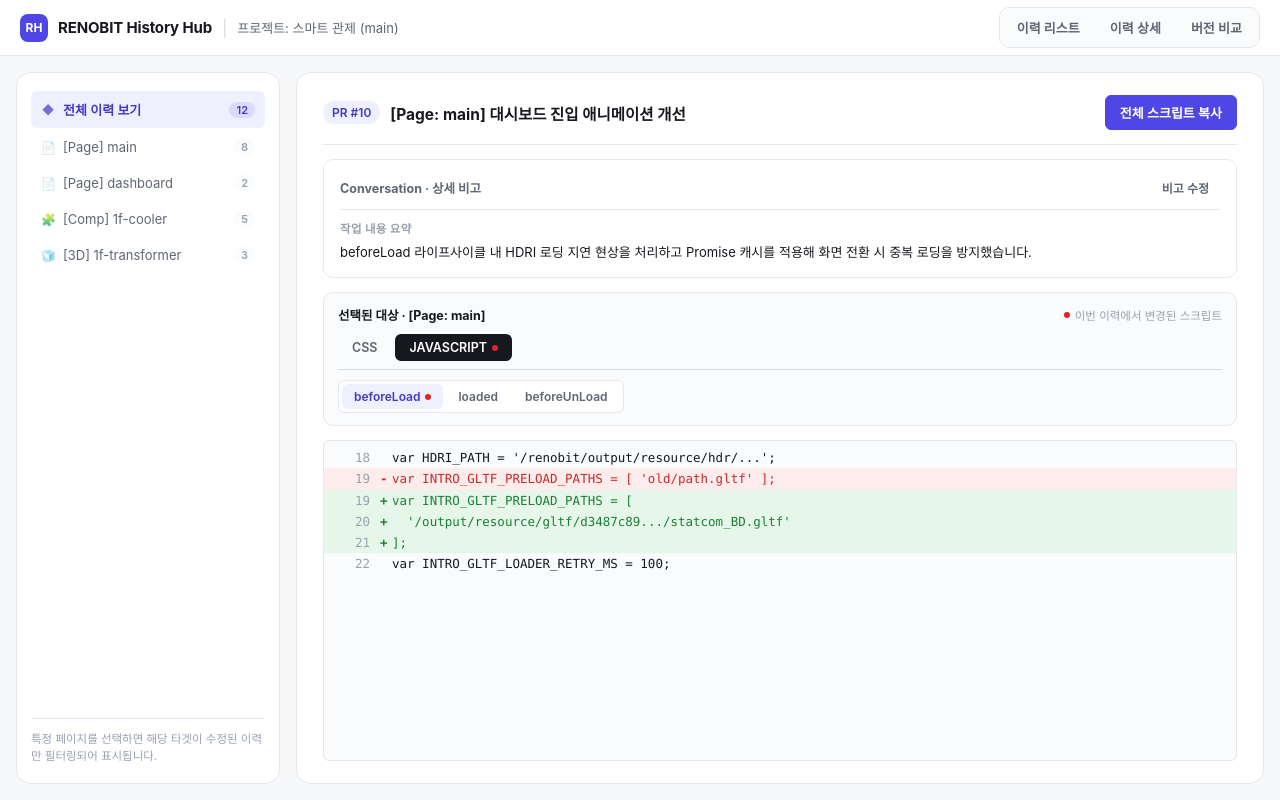
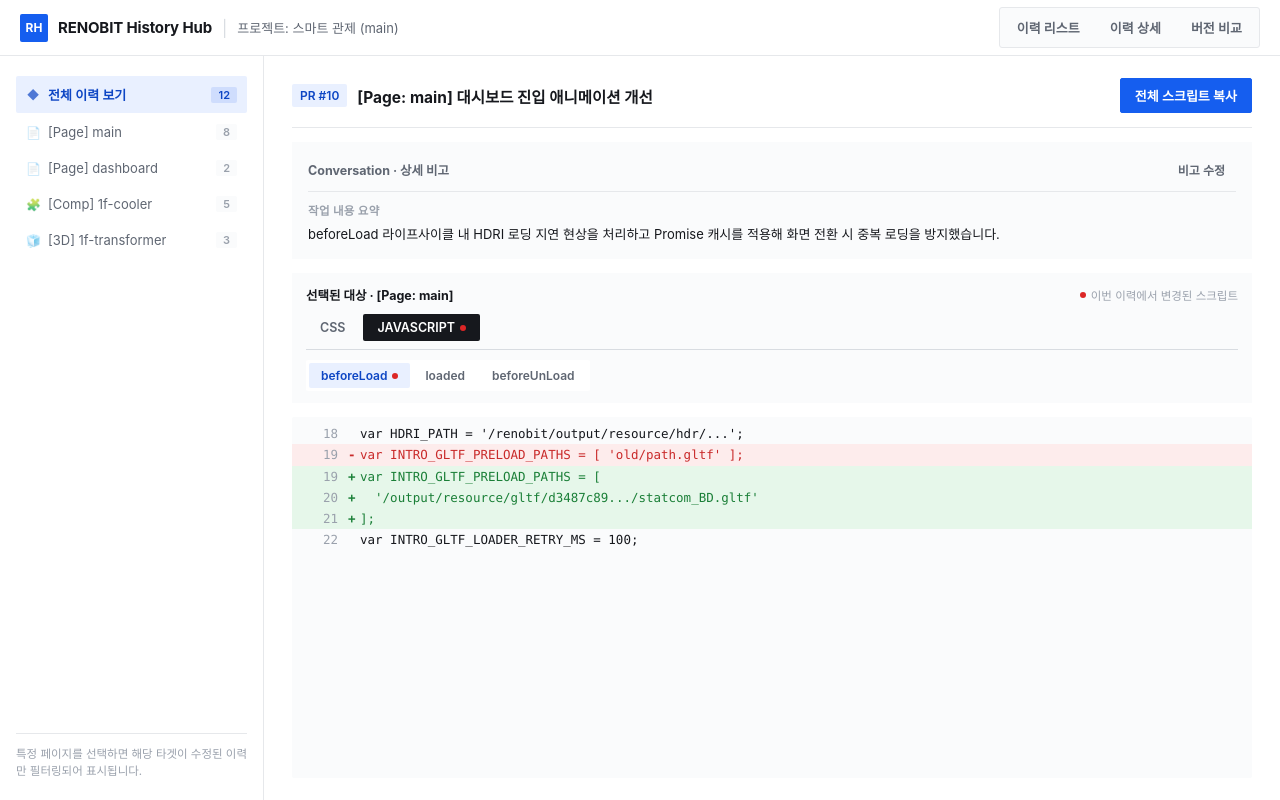
Before and after one commit to wemb-toyproject-rhh/2026_toy_project_h, a React (Vite) app: page /history/10 in a window 1280 px wide. Built offline with nearby package versions, Linux system fonts and the light colour scheme; a web font is replaced by a local one.

Commit message:
style: border 수정

```diff
--- a/src/components/common/AppLayout.module.css
+++ b/src/components/common/AppLayout.module.css
@@ -2,15 +2,13 @@
   height: 100vh;
   display: flex;
   flex-direction: column;
-  background: var(--color-bg);
+  background: var(--color-surface);
 }
 
 .body {
   flex: 1;
   min-height: 0;
   display: flex;
-  gap: 16px;
-  padding: 16px;
 }
 
 .content {
@@ -18,9 +16,7 @@
   min-width: 0;
   min-height: 0;
   background: var(--color-surface);
-  border: 1px solid var(--color-border);
-  border-radius: var(--radius-lg);
-  padding: 22px 26px;
+  padding: 22px 28px;
   display: flex;
   flex-direction: column;
   gap: 16px;
--- a/src/components/common/Badge.module.css
+++ b/src/components/common/Badge.module.css
@@ -1,8 +1,8 @@
 .badge {
   display: inline-flex;
   align-items: center;
-  padding: 2px 9px;
-  border-radius: 999px;
+  padding: 2px 8px;
+  border-radius: var(--radius-sm);
   font-size: 12px;
   font-weight: 600;
   line-height: 1.6;
@@ -12,7 +12,6 @@
 .neutral {
   background: var(--color-surface-sunken);
   color: var(--color-text-secondary);
-  border: 1px solid var(--color-border);
 }
 
 .accent {
--- a/src/components/common/DiffBlock.module.css
+++ b/src/components/common/DiffBlock.module.css
@@ -3,7 +3,6 @@
   min-height: 0;
   overflow-y: auto;
   background: var(--color-surface-sunken);
-  border: 1px solid var(--color-border);
   border-radius: var(--radius-sm);
   font-family: "SFMono-Regular", Consolas, "Liberation Mono", Menlo, monospace;
   font-size: 12.5px;
--- a/src/components/common/Header.module.css
+++ b/src/components/common/Header.module.css
@@ -19,7 +19,7 @@
 .logo {
   width: 28px;
   height: 28px;
-  border-radius: 8px;
+  border-radius: var(--radius-sm);
   background: var(--color-accent);
   color: var(--color-text-on-accent);
   font-size: 12px;
@@ -60,7 +60,7 @@
 
 .switchBtn {
   padding: 7px 14px;
-  border-radius: 8px;
+  border-radius: var(--radius-sm);
   font-size: 13px;
   font-weight: 600;
   color: var(--color-text-secondary);
--- a/src/components/compare/VersionSelectBar.module.css
+++ b/src/components/compare/VersionSelectBar.module.css
@@ -4,7 +4,6 @@
   gap: 14px;
   padding: 12px 16px;
   background: var(--color-surface-sunken);
-  border: 1px solid var(--color-border);
   border-radius: var(--radius-md);
   flex-shrink: 0;
 }
--- a/src/components/detail/ConversationPanel.module.css
+++ b/src/components/detail/ConversationPanel.module.css
@@ -1,8 +1,6 @@
 .panel {
-  border: 1px solid var(--color-border);
-  border-radius: var(--radius-md);
   padding: 14px 16px;
-  background: var(--color-surface);
+  background: var(--color-surface-sunken);
   display: flex;
   flex-direction: column;
   gap: 10px;
--- a/src/components/detail/SubTabGroup.module.css
+++ b/src/components/detail/SubTabGroup.module.css
@@ -1,6 +1,4 @@
 .group {
-  border: 1px solid var(--color-border);
-  border-radius: var(--radius-md);
   padding: 12px 14px;
   background: var(--color-surface-sunken);
   display: flex;
@@ -71,7 +69,6 @@
   display: flex;
   gap: 3px;
   background: var(--color-surface);
-  border: 1px solid var(--color-border);
   padding: 3px;
   border-radius: var(--radius-sm);
   width: fit-content;
@@ -82,7 +79,7 @@
   align-items: center;
   gap: 5px;
   padding: 5px 12px;
-  border-radius: 6px;
+  border-radius: var(--radius-sm);
   font-size: 12px;
   font-weight: 600;
   background: transparent;
--- a/src/components/history/PRCard.module.css
+++ b/src/components/history/PRCard.module.css
@@ -1,24 +1,20 @@
 .card {
-  border: 1px solid var(--color-border);
-  border-radius: var(--radius-md);
-  padding: 16px;
+  border-bottom: 1px solid var(--color-border);
+  border-left: 3px solid transparent;
+  padding: 14px 12px 14px 13px;
   display: flex;
   gap: 14px;
   align-items: flex-start;
   background: var(--color-surface);
-  transition:
-    border-color 0.15s ease,
-    box-shadow 0.15s ease;
+  transition: background 0.15s ease;
 }
 
 .card:hover {
-  border-color: var(--color-border-strong);
-  box-shadow: var(--shadow-xs);
+  background: var(--color-surface-sunken);
 }
 
 .card.highlighted {
-  border-color: #c7d2fe;
-  background: linear-gradient(180deg, #fbfbff 0%, var(--color-surface) 60%);
+  border-left-color: var(--color-accent);
 }
 
 .checkbox {
@@ -73,7 +69,6 @@
 
 .changes {
   background: var(--color-surface-sunken);
-  border: 1px solid var(--color-border);
   border-radius: var(--radius-sm);
   padding: 10px 12px;
   display: flex;
--- a/src/components/history/SidebarFilter.module.css
+++ b/src/components/history/SidebarFilter.module.css
@@ -2,9 +2,8 @@
   width: var(--sidebar-width);
   flex-shrink: 0;
   background: var(--color-surface);
-  border: 1px solid var(--color-border);
-  border-radius: var(--radius-lg);
-  padding: 18px 14px;
+  border-right: 1px solid var(--color-border);
+  padding: 20px 16px;
   display: flex;
   flex-direction: column;
   gap: 14px;
@@ -63,13 +62,13 @@
   font-weight: 600;
   color: var(--color-text-muted);
   background: var(--color-surface-sunken);
-  border-radius: 999px;
+  border-radius: var(--radius-sm);
   padding: 1px 7px;
   flex-shrink: 0;
 }
 
 .item.active .count {
-  background: rgba(79, 70, 229, 0.12);
+  background: rgba(var(--color-accent-rgb), 0.12);
   color: var(--color-accent-soft-text);
 }
 
--- a/src/pages/HistoryListPage.module.css
+++ b/src/pages/HistoryListPage.module.css
@@ -37,6 +37,6 @@
 .list {
   display: flex;
   flex-direction: column;
-  gap: 10px;
+  border-top: 1px solid var(--color-border);
   overflow-y: auto;
 }
--- a/src/styles/tokens.css
+++ b/src/styles/tokens.css
@@ -14,11 +14,12 @@
   --color-text-muted: #9aa1ac;
   --color-text-on-accent: #ffffff;
 
-  /* Accent (indigo) */
-  --color-accent: #4f46e5;
-  --color-accent-hover: #4338ca;
-  --color-accent-soft: #eef0fe;
-  --color-accent-soft-text: #4338ca;
+  /* Accent (vivid blue) */
+  --color-accent: #155eef;
+  --color-accent-hover: #0e46c4;
+  --color-accent-soft: #e9f0ff;
+  --color-accent-soft-text: #0e46c4;
+  --color-accent-rgb: 21, 94, 239;
 
   /* Semantic */
   --color-danger: #dc2626;
@@ -33,9 +34,9 @@
   --color-diff-del-text: #c92a2a;
 
   /* Radius */
-  --radius-sm: 6px;
-  --radius-md: 10px;
-  --radius-lg: 14px;
+  --radius-sm: 2px;
+  --radius-md: 3px;
+  --radius-lg: 4px;
 
   /* Shadow */
   --shadow-xs: 0 1px 2px rgba(16, 24, 40, 0.04);
```
